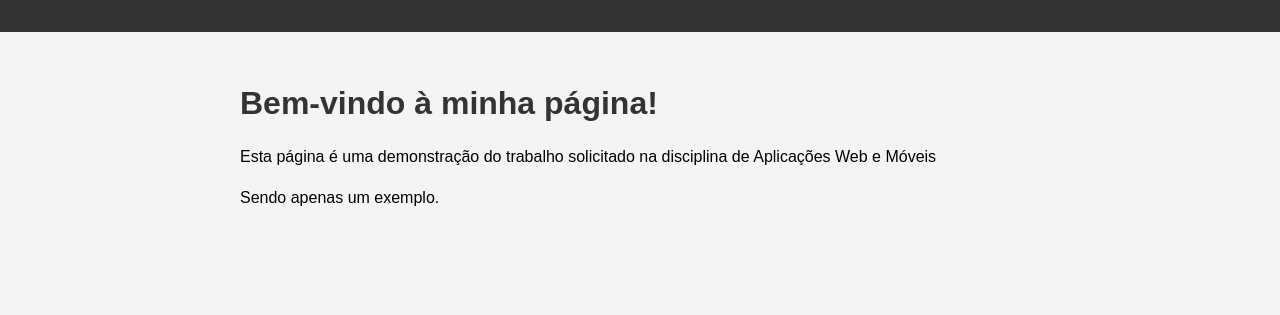
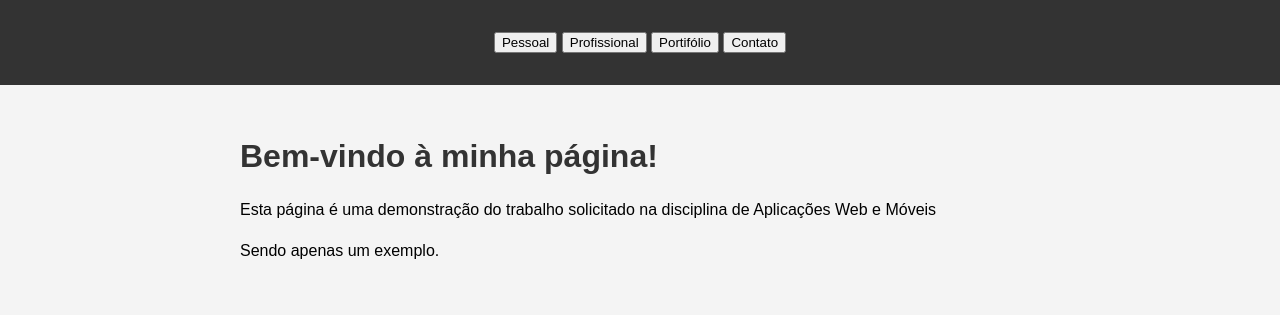
Before and after one commit to Gonisbaldo/gonisbaldo.github.io, a plain HTML site: page index.html in a window 1280 px wide. Drawn offline with Linux system fonts and the light colour scheme.

Commit message:
Update index.html

```diff
--- a/index.html
+++ b/index.html
@@ -8,14 +8,17 @@
 </head>
 <body>
     <header>
-        <nav>
-            <ul>
-                <li><a href="pessoal.html" title="Informações Pessoais"><i class="fas fa-user"></i></a></li>
-                <li><a href="profissional.html" title="Currículo"><i class="fas fa-briefcase"></i></a></li>
-                <li><a href="https://github.com/Gonisbaldo/Trabalhos-Facul" target="_blank" title="Link Externo"><i class="fas fa-globe"></i></a></li>
-                <li><a href="contato.html" title="Contato"><i class="fas fa-envelope"></i></a></li>
-            </ul>
-        </nav>
+        <header>
+            <nav>
+                <div class="tabs">
+                    <button class="tablinks" onclick="openTab(event, 'Pessoal')">Pessoal</button>
+                    <button class="tablinks" onclick="openTab(event, 'Profissional')">Profissional</button>
+                    <button class="tablinks" onclick="openTab(event, 'Portifolio')">Portifólio</button>
+                    <button class="tablinks" onclick="openTab(event, 'Contato')">Contato</button>
+                </div>
+            </nav>
+        </header>
+
     </header>
 
     <main>
```
